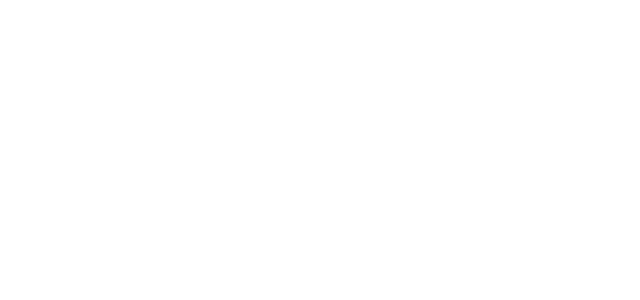
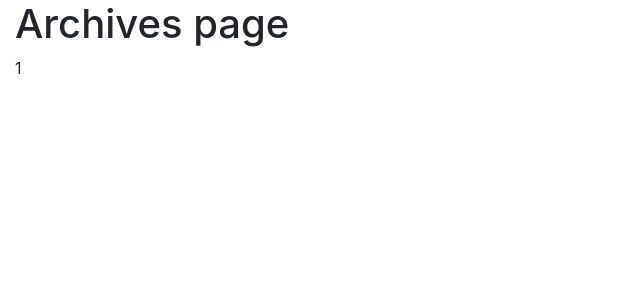
Before and after one commit to mtaweela/react-learning, a React (Create React App) app: page /archives/1 in a window 1280 px wide. Shown: the top 300 px of the page, without its empty margins (0-640 px from the left). Built offline with nearby package versions, Linux system fonts and the light colour scheme.

Commit message:
-- get params inside the component

```diff
--- a/src/App.js
+++ b/src/App.js
@@ -20,7 +20,7 @@
         <div className="App">
             <Route exact path='/' component={Layout}/>
             <Route exact path='/feautered' component={Feautered}/>
-            <Route exact path='/archives' component={Archives}/>
+            <Route   path='/archives/:article?' component={Archives}/>
             <Route exact path='/settings' component={Settings}/>
         </div>
       </Router>
--- a/src/components/pages/archives.js
+++ b/src/components/pages/archives.js
@@ -1,10 +1,15 @@
 import React, { Component } from 'react';
+const queryString = require('query-string');
 
 class Archives extends Component {
   render() {
+    console.log(this.props);
+    const parsed = queryString.parse(this.props.location.search);
+    console.log(parsed)
     return (
       <div className="container-fluid">
         <h1>Archives page</h1>
+        <p>{this.props.match.params.article}</p>
       </div>
     );
   }
```
